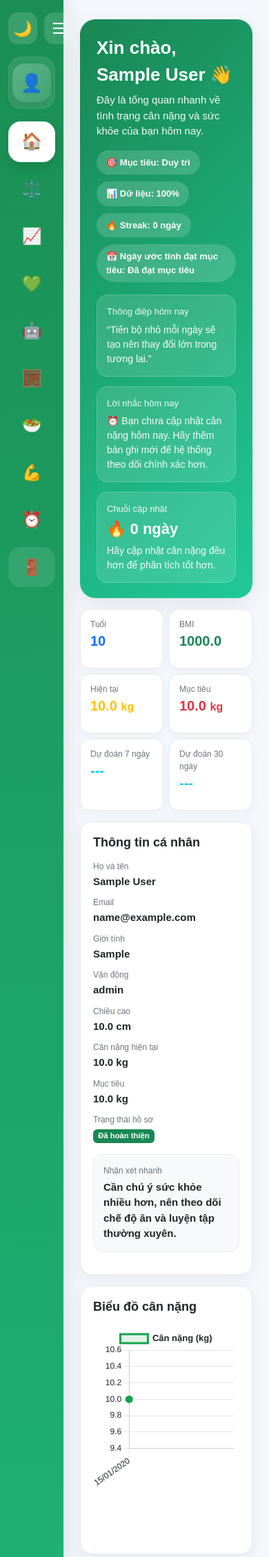
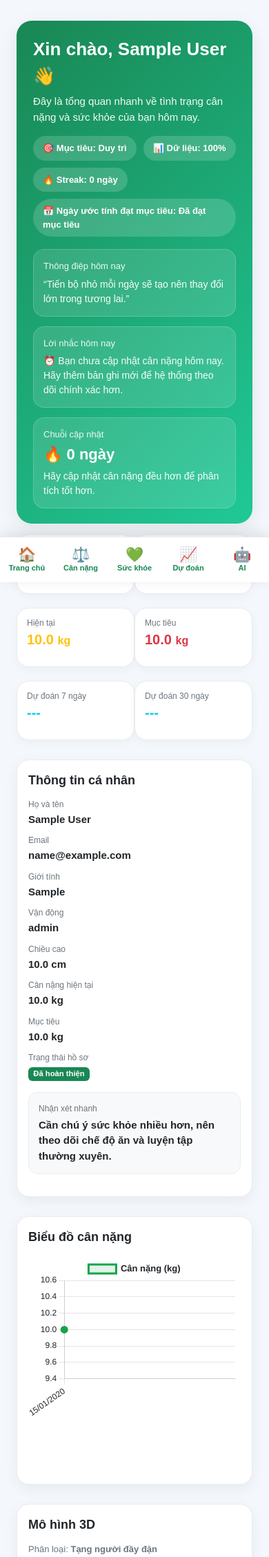
Before and after one commit to tongtuan-vip/weight-management-system, a FastAPI app: page /dashboard in a window 390 px wide. Shown: the top 2257 px of the page at 69% size. Run offline with FastAPI, Linux system fonts and the light colour scheme; a user stored in the database is signed in; tables that the repository leaves empty hold one stand-in row (values such as "Sample post"); some libraries are stand-ins or nearby versions.

Commit message:
Tối ưu lại moblie

```diff
--- a/app/templates/base.html
+++ b/app/templates/base.html
@@ -98,5 +98,32 @@
     </script>
 
     {% block scripts %}{% endblock %}
+    <!-- Mobile Bottom Navigation -->
+<div class="mobile-bottom-nav">
+    <a href="/dashboard" class="mobile-nav-item">
+        <span class="mobile-nav-icon">🏠</span>
+        <span class="mobile-nav-text">Trang chủ</span>
+    </a>
+
+    <a href="/weight" class="mobile-nav-item">
+        <span class="mobile-nav-icon">⚖️</span>
+        <span class="mobile-nav-text">Cân nặng</span>
+    </a>
+
+    <a href="/health" class="mobile-nav-item">
+        <span class="mobile-nav-icon">💚</span>
+        <span class="mobile-nav-text">Sức khỏe</span>
+    </a>
+
+    <a href="/predict" class="mobile-nav-item">
+        <span class="mobile-nav-icon">📈</span>
+        <span class="mobile-nav-text">Dự đoán</span>
+    </a>
+
+    <a href="/ai-chat" class="mobile-nav-item">
+        <span class="mobile-nav-icon">🤖</span>
+        <span class="mobile-nav-text">AI</span>
+    </a>
+</div>
 </body>
 </html>
--- a/static/css/theme.css
+++ b/static/css/theme.css
@@ -1046,3 +1046,182 @@ body {
         flex-shrink: 0;
     }
 }
+/* ===== MOBILE APP LAYOUT FIX ===== */
+
+/* Mặc định trên desktop thì ẩn menu mobile */
+.mobile-bottom-nav {
+    display: none;
+}
+
+/* Chỉ áp dụng cho màn hình mobile / WebView APK */
+@media (max-width: 768px) {
+
+    /* Khung app chuyển về 1 cột */
+    .app-shell {
+        display: block !important;
+        width: 100% !important;
+        min-height: 100vh;
+        min-height: 100dvh;
+        overflow-x: hidden;
+    }
+
+    /* Ẩn left menu/sidebar trên mobile */
+    .sidebar {
+        display: none !important;
+    }
+
+    /* Nội dung chiếm toàn bộ màn hình */
+    .page-content {
+        margin-left: 0 !important;
+        width: 100% !important;
+        max-width: 100% !important;
+        padding: 14px 12px 86px 12px !important;
+        min-height: 100vh;
+        min-height: 100dvh;
+        overflow-y: visible !important;
+    }
+
+    .page-wrap,
+    .main-content {
+        width: 100% !important;
+        max-width: 100% !important;
+        margin: 0 auto !important;
+        padding-bottom: 72px;
+    }
+
+    /* Header mobile gọn hơn */
+    .page-header {
+        border-radius: 18px;
+        padding: 18px 18px;
+        margin-bottom: 16px;
+    }
+
+    .page-header h1 {
+        font-size: 24px;
+        line-height: 1.25;
+    }
+
+    .page-header p {
+        font-size: 14px;
+        line-height: 1.5;
+    }
+
+    /* Card/form full width */
+    .section-card,
+    .card {
+        width: 100%;
+        max-width: 100%;
+        border-radius: 18px;
+        margin-bottom: 16px;
+        overflow: visible !important;
+    }
+
+    .section-card .card-body,
+    .card-body {
+        padding: 16px;
+    }
+
+    .row {
+        margin-left: 0 !important;
+        margin-right: 0 !important;
+    }
+
+    [class*="col-"] {
+        padding-left: 0 !important;
+        padding-right: 0 !important;
+        margin-bottom: 12px;
+    }
+
+    .form-control,
+    .form-select {
+        min-height: 48px;
+        font-size: 15px;
+    }
+
+    .btn,
+    button {
+        min-height: 46px;
+        font-size: 15px;
+    }
+
+    /* Bảng dài thì cho cuộn ngang */
+    .table-responsive {
+        overflow-x: auto;
+        -webkit-overflow-scrolling: touch;
+    }
+
+    /* Thanh menu dưới cùng */
+    .mobile-bottom-nav {
+        position: fixed;
+        left: 0;
+        right: 0;
+        bottom: 0;
+        height: 66px;
+        background: #ffffff;
+        border-top: 1px solid #e9ecef;
+        display: flex !important;
+        justify-content: space-around;
+        align-items: center;
+        z-index: 99999;
+        box-shadow: 0 -4px 18px rgba(0, 0, 0, 0.10);
+        padding-bottom: env(safe-area-inset-bottom);
+    }
+
+    .mobile-nav-item {
+        flex: 1;
+        height: 100%;
+        text-decoration: none !important;
+        color: #198754 !important;
+        display: flex;
+        flex-direction: column;
+        align-items: center;
+        justify-content: center;
+        gap: 3px;
+        font-weight: 700;
+        transition: all 0.2s ease;
+    }
+
+    .mobile-nav-item:hover,
+    .mobile-nav-item:focus,
+    .mobile-nav-item:active {
+        text-decoration: none !important;
+        color: #0f7a45 !important;
+        background: rgba(25, 135, 84, 0.08);
+    }
+
+    .mobile-nav-icon {
+        font-size: 21px;
+        line-height: 1;
+    }
+
+    .mobile-nav-text {
+        font-size: 11px;
+        line-height: 1.1;
+        white-space: nowrap;
+    }
+
+    /* Footer tránh bị menu dưới che */
+    .app-footer {
+        margin-bottom: 76px;
+    }
+}
+
+/* Dark mode cho menu mobile */
+@media (max-width: 768px) {
+    html[data-theme="dark"] .mobile-bottom-nav {
+        background: #1f2937;
+        border-top-color: #334155;
+        box-shadow: 0 -4px 18px rgba(0, 0, 0, 0.35);
+    }
+
+    html[data-theme="dark"] .mobile-nav-item {
+        color: #20c997 !important;
+    }
+
+    html[data-theme="dark"] .mobile-nav-item:hover,
+    html[data-theme="dark"] .mobile-nav-item:focus,
+    html[data-theme="dark"] .mobile-nav-item:active {
+        background: rgba(32, 201, 151, 0.12);
+        color: #34d399 !important;
+    }
+}
```
